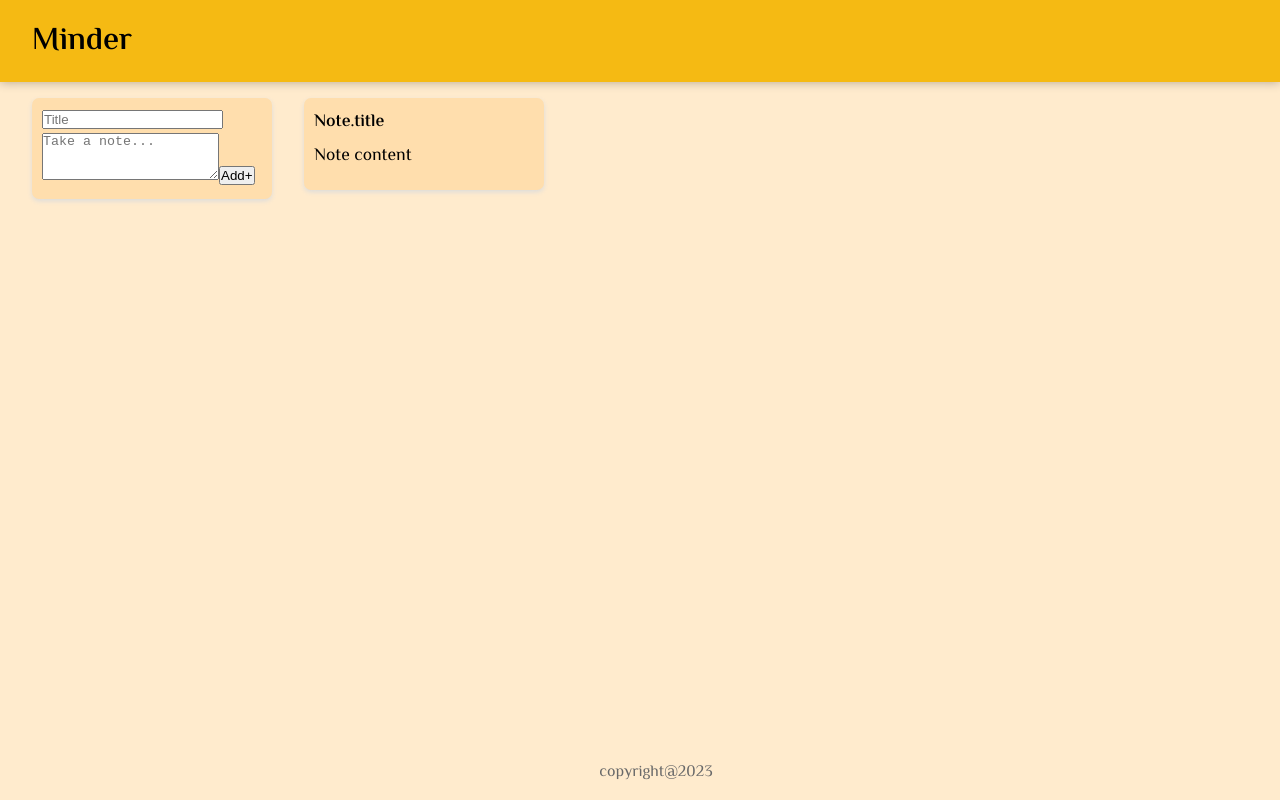
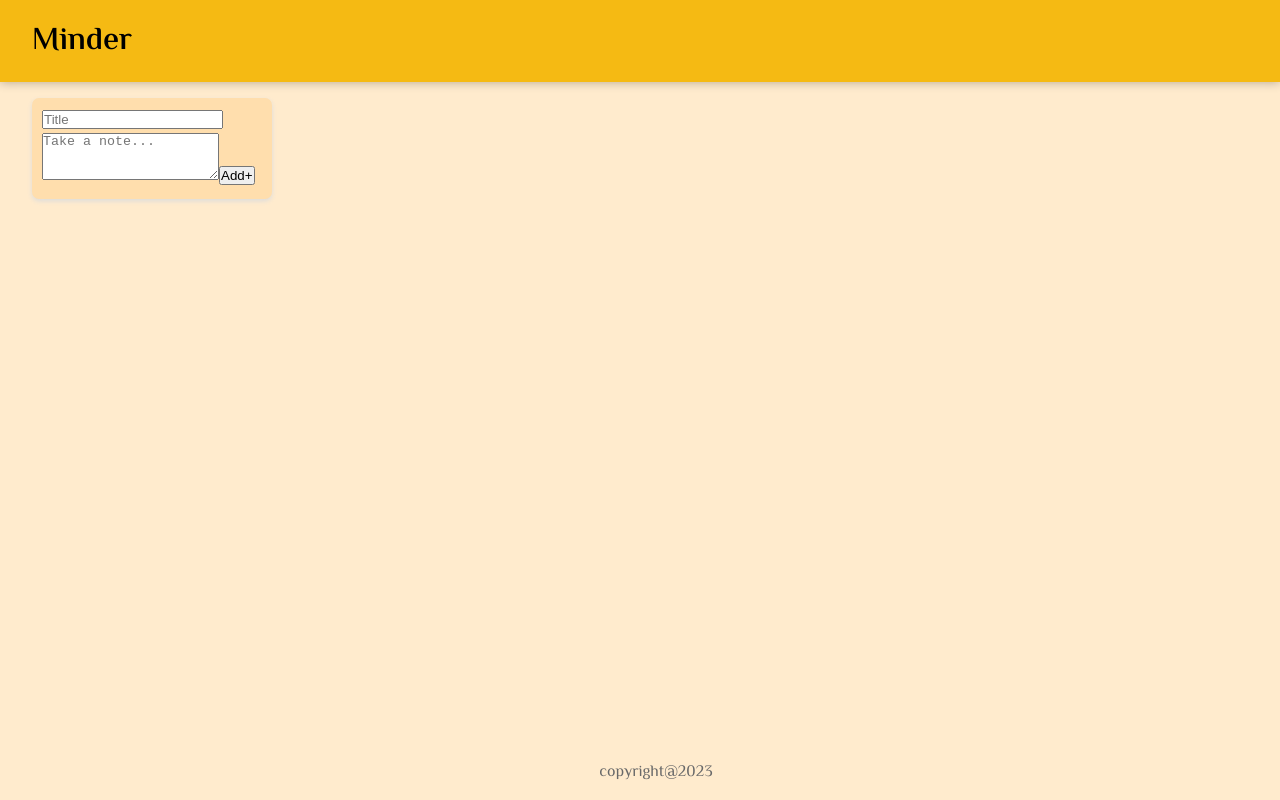
Before and after one commit to LamiaRimty/Minder, a React (Create React App) app in the folder my-app/: page / in a window 1280 px wide. Built offline with nearby package versions, Linux system fonts and the light colour scheme.

Commit message:
Take the note & render separate Note components for each item

```diff
--- a/my-app/src/components/App.jsx
+++ b/my-app/src/components/App.jsx
@@ -20,17 +20,11 @@ function App(){
     return(
         <div>
         <Header/>
-        <InputArea
-          onAdd={addNote}
-        />
+        <InputArea onAdd={addNote}/>
 
-
-        {/* Notes.map(newNote=>  */}
-            <Note
-            key={1}
-            title="Note.title"
-            content="Note content"
-            />
+        {notes.map( noteItem=> {
+        return <Note title={noteItem.title} content={noteItem.content}/>
+        })}
 
         <Footer/>
         </div>
--- a/my-app/src/components/InputArea.jsx
+++ b/my-app/src/components/InputArea.jsx
@@ -25,6 +25,7 @@ console.log(value);
   function submittedNote(event){
     props.onAdd(note);
       event.preventDefault();
+
   }
 
     return(
--- a/my-app/src/components/Note.jsx
+++ b/my-app/src/components/Note.jsx
@@ -6,6 +6,7 @@ function Note(props){
 
               <h1>{props.title}</h1>
                <p>{props.content}</p>
+
         </div>
 
     );
```
